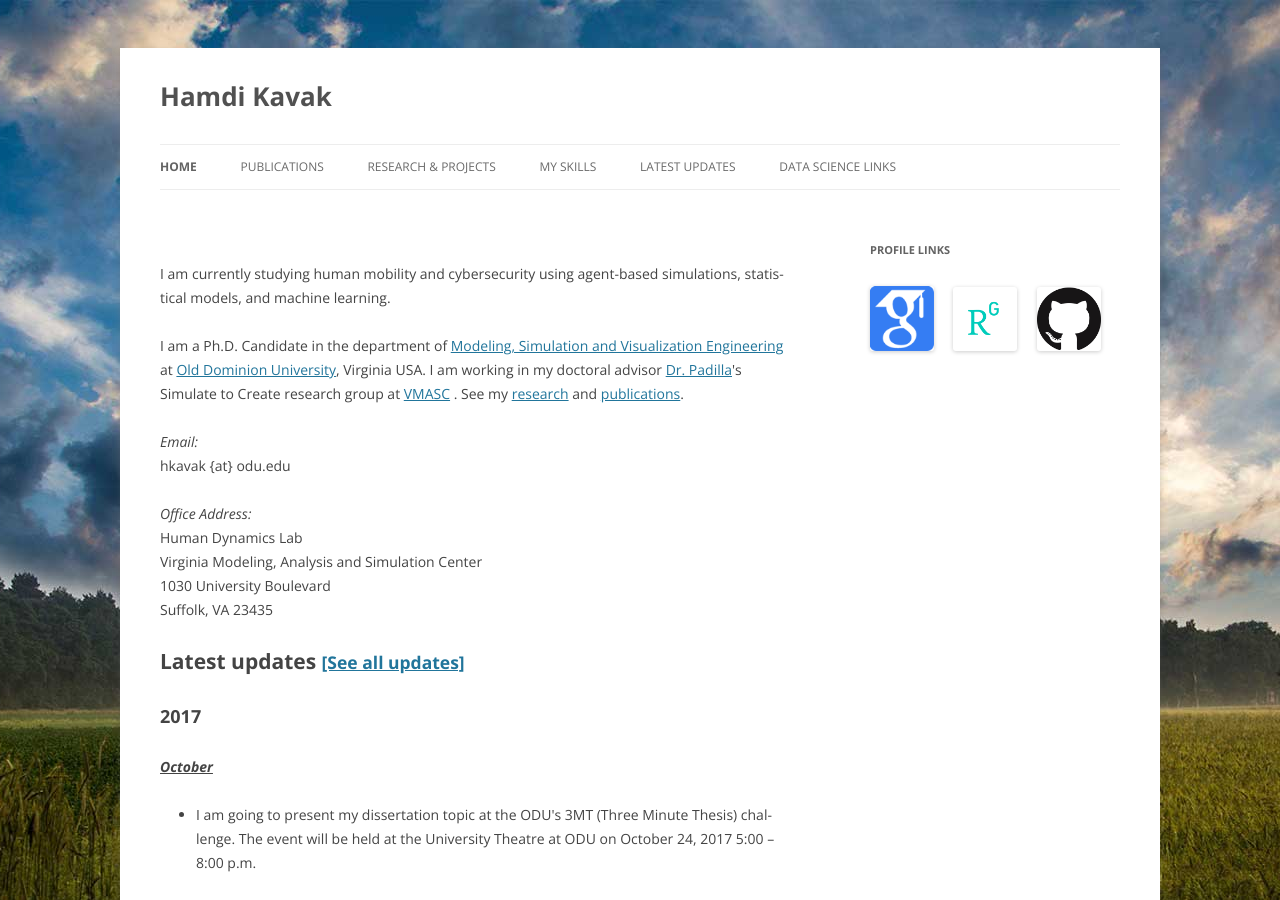
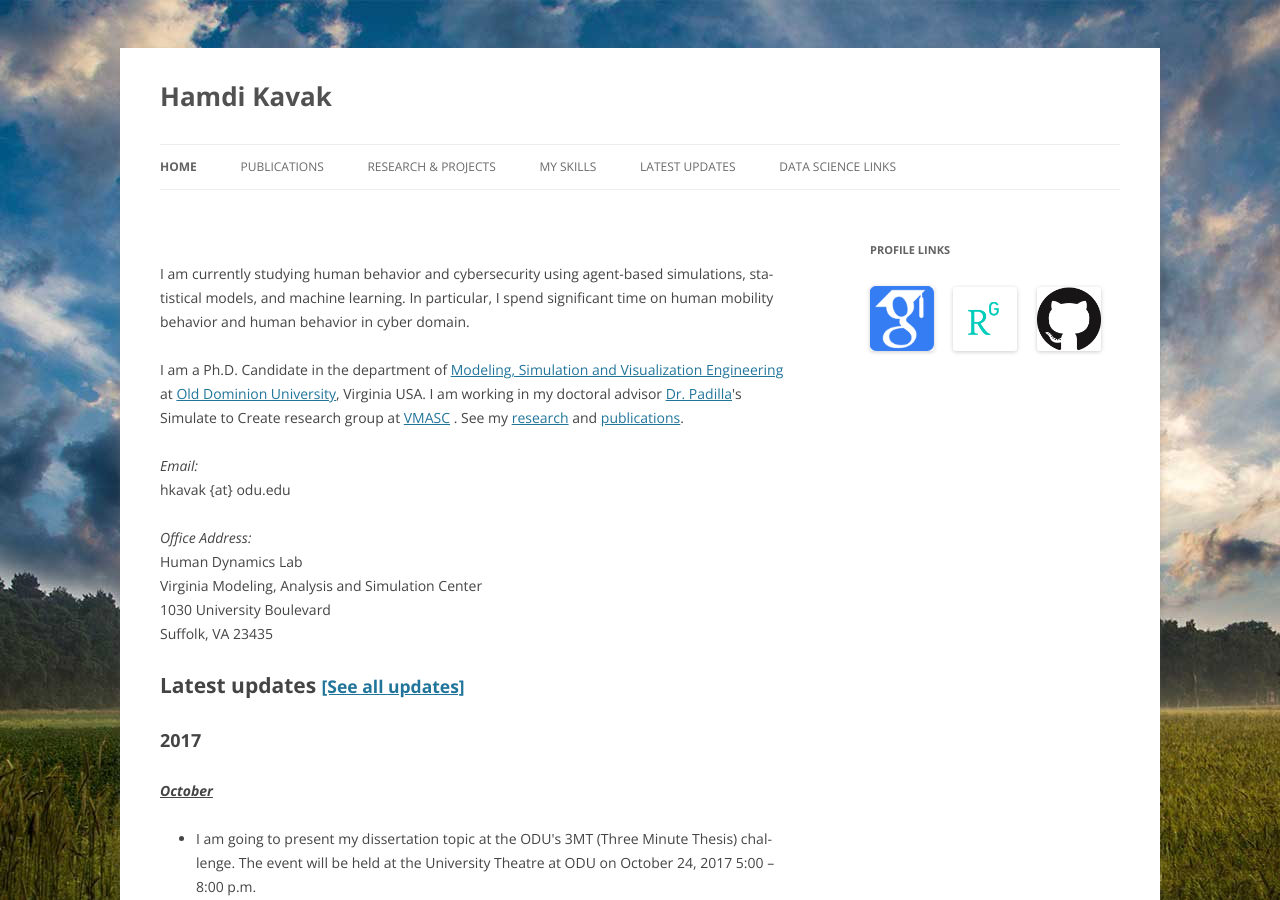
Before and after one commit to hamdikavak/hamdikavak.github.io, a Jekyll site: the page built from index.html, in a window 1280 px wide and 900 px high. Built offline with Jekyll 4.4.1, drawn with Linux system fonts in a browser that asks for light colours; nearby versions of some CDN libraries; library files that are not in the unit come from our copies.

Commit message:
Update index.html

```diff
--- a/index.html
+++ b/index.html
@@ -7,7 +7,7 @@ current_page_home: current_page_item
 ---
 
 <p>
-  I am currently studying human mobility and cybersecurity using agent-based simulations, statistical models, and machine learning.
+  I am currently studying human behavior and cybersecurity using agent-based simulations, statistical models, and machine learning. In particular, I spend significant time on human mobility behavior and human behavior in cyber domain.
 </p>
 <p>
   I am a Ph.D. Candidate in the department of <a title="MSVE Department Home Page" href="http://odu.edu/msve" target="_blank">Modeling, Simulation and Visualization Engineering</a> at <a title="Old Dominion University" href="http://odu.edu" target="_blank">Old Dominion University</a>, Virginia USA.
```
